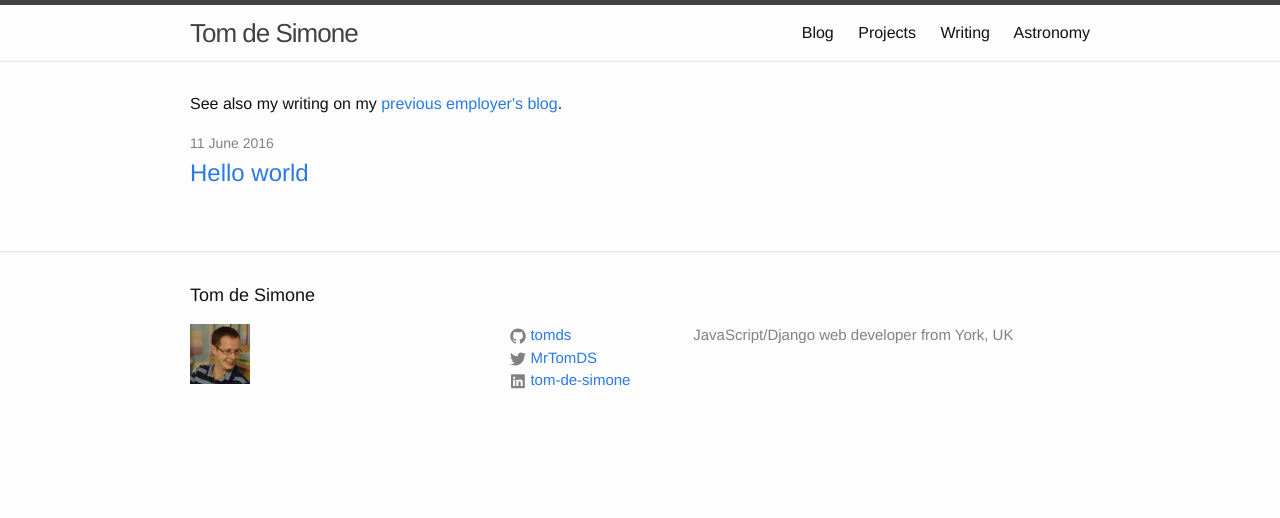
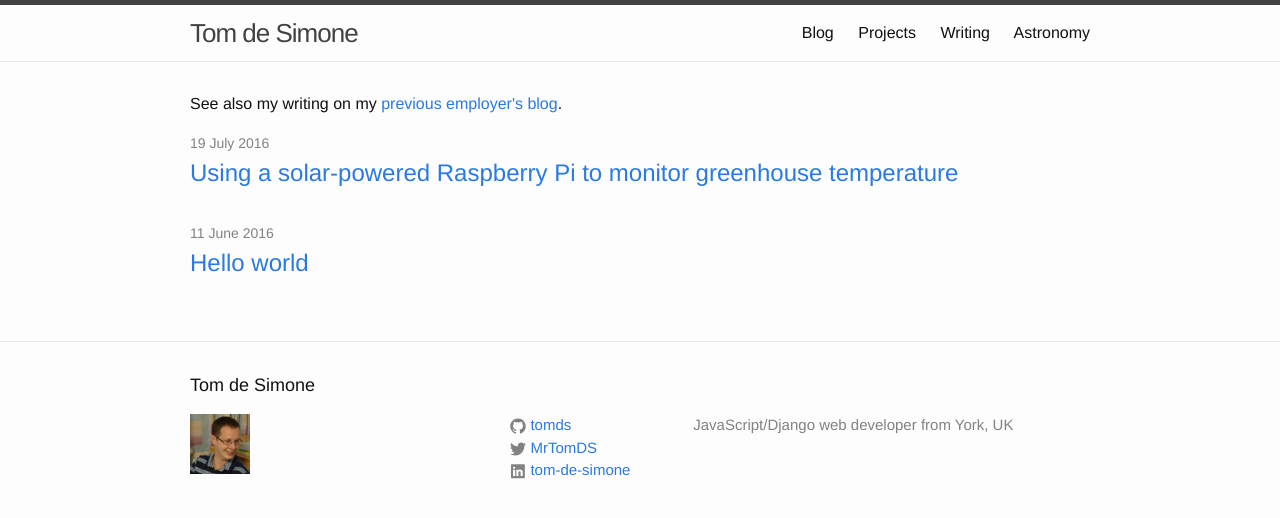
Before and after one commit to tomds/tomds.github.io, a Jekyll site: the page built from blog.html, in a window 1280 px wide. Shown: the top 518 px of the page. Built offline with Jekyll 4.4.1, drawn with Linux system fonts in a browser that asks for light colours.

Commit message:
Greenhouse blog post

```diff
--- a/_includes/gallery.html
+++ b/_includes/gallery.html
@@ -1,4 +1,4 @@
-<div class="gallery" itemscope itemtype="http://schema.org/ImageGallery">
+<div class="gallery hide-captions" itemscope itemtype="http://schema.org/ImageGallery">
 
     <figure itemprop="associatedMedia" itemscope itemtype="http://schema.org/ImageObject">
         <a href="/img/astro/moon_large.jpg" data-msrc="/img/astro/moon_med.jpg" itemprop="contentUrl" data-size="2048x1360">
--- /dev/null
+++ b/_posts/2016-07-19-solar-powered-greenhouse-raspberry-pi-temperature-monitor.html
@@ -0,0 +1,63 @@
+---
+layout: post
+title:  "Using a solar-powered Raspberry Pi to monitor greenhouse temperature"
+date:   2016-07-19 17:01:06 +0100
+---
+<div id="gallery" class="hide-captions" itemscope itemtype="http://schema.org/ImageGallery">
+    <figure itemprop="associatedMedia" itemscope itemtype="http://schema.org/ImageObject">
+        <a href="/img/greenhouse/panorama_2048.jpg" data-msrc="/img/greenhouse/panorama_900.jpg" itemprop="contentUrl" data-size="2048x504">
+            <img src="/img/greenhouse/panorama_900.jpg" itemprop="thumbnail" alt="Greenhouse panorama" />
+        </a>
+        <figcaption itemprop="caption description">Greenhouse panorama</figcaption>
+    </figure>
+
+    <p>I bought a greenhouse at the start of this year and decided to repurpose a spare <a href="https://shop.pimoroni.com/collections/raspberry-pi/products/raspberry-pi-3" target="_blank">Raspberry Pi</a> as a temperature monitoring device that I could make pretty graphs from. The idea was that I would use it to decide the point at which it would be warm enough to leave plants in the greenhouse overnight, but mainly I just thought it would be a bit of fun :)</p>
+
+    <p>I started off with a Raspberry Pi 2, a <a href="https://www.amazon.co.uk/dp/B00VJSGT2A/" target="_blank">portable phone charger</a>, a WiFi dongle, a breadboard and a <a href="http://www.modmypi.com/electronics/sensors/ds18b20-one-wire-digital-temperature-sensor/" target="_blank">digital temperature sensor</a>. I followed <a href="http://www.modmypi.com/blog/ds18b20-one-wire-digital-temperature-sensor-and-the-raspberry-pi" target="_blank">this guide</a> to wire up the temperature sensor and write a python script to record the current temperature. I also modified the script slightly to update a JSON file with the latest reading. I then wrote a simple cron job to run the python script every 10 minutes and SCP the JSON file to a second Raspberry Pi located in my house, which would then act as a web server to render the temperature graphs on a web page (I will put all this code on GitHub at some point!).</p>
+
+    <figure itemprop="associatedMedia" itemscope itemtype="http://schema.org/ImageObject">
+        <a href="/img/greenhouse/graph.png" data-msrc="/img/greenhouse/graph_900.jpg" itemprop="contentUrl" data-size="1851x470">
+            <img src="/img/greenhouse/graph_900.jpg" itemprop="thumbnail" alt="Temperature graph" />
+        </a>
+        <figcaption itemprop="caption description">Temperature graph</figcaption>
+    </figure>
+
+    <p>This worked well and I started to get some lovely graphs, but there was a small problem in that I had to turn off the Pi in order to recharge the phone charger when it ran out of power. I ended up alternating between the phone charger and a 12V sealed lead-acid battery that I happened to have (with a <a href="https://www.amazon.co.uk/dp/B00AAT3SVE/" target="_blank">cigarette socket adaptor</a> with 5V USB ports), so that I could at least charge one battery while powering the Pi with the other one. Using a <a href="https://www.amazon.co.uk/dp/B01D19VXCU/" target="_blank">USB ammeter</a>, I estimated that the Pi uses around 0.25A on average, so my 20Ah portable phone charger would last roughly 20 / 0.25 = 80 hours, or around 3 days. The 12V battery is rated at 17Ah, but you're not really supposed to drain sealed lead-acid batteries below 50%, so taking 8.5Ah as the 12V capacity, the equivalent 5V capacity would be (8.5 * 12) / 5 = 20.4 Ah, so basically the same as the phone charger i.e. 3 days. In reality, the phone charger lasted just over 2 days, so obviously there were other factors to take into account e.g. efficiency and the actual capacity being slightly lower than stated.</p>
+
+    <p>So I would have to swap the batteries over no more than once every couple of days, but this still didn't quite satisfy my nerd urges; ideally I would just leave the Pi in the greenhouse and never have to touch it at all! So I ended up buying... a solar panel and solar charge controller from <a href="http://www.photonicuniverse.com/" target="_blank">Photonic Universe</a> to charge the 12V battery!</p>
+
+    <p>When calculating what size solar panel to buy, there are many variables: expected power draw, latitude, direction of solar panel, expected number of hours of sunshine per day etc. The power draw was a tricky one to estimate because I didn't want to rule out adding extra greenhouse gadgets later e.g. fans, heating, irrigation etc. To power just the Raspberry Pi on its own and keep the battery sufficiently charged, in the north of England, a 20W panel should theoretically be enough, although possibly not during the darkest winter days. I decided to play it safe and get a 50W panel to go with my 17Ah battery. Slightly overkill to power a little Raspberry Pi, but hey :)</p>
+
+    <figure itemprop="associatedMedia" itemscope itemtype="http://schema.org/ImageObject">
+        <a href="/img/greenhouse/rpi_2048.jpg" data-msrc="/img/greenhouse/rpi_900.jpg" itemprop="contentUrl" data-size="2048x1152">
+            <img src="/img/greenhouse/rpi_900.jpg" itemprop="thumbnail" alt="12V battery, Raspberry Pi, solar charge controller" />
+        </a>
+        <figcaption itemprop="caption description">12V battery, Raspberry Pi, solar charge controller</figcaption>
+    </figure>
+
+    <p>The solar charge controller is designed to be screwed to a wall in a boat or caravan, which obviously poses an issue for a greenhouse, since screws don't work well with glass. I didn't particularly want to glue anything to the glass, so I ended up fashioning a wooden base with two sides, to create a portable "wall" to screw the controller to. The two sides are screwed together for support, but they are connected to the base with just dowels; no screws or glue. This allows me to detach the sides from the base to make wiring easier.</p>
+
+    <figure itemprop="associatedMedia" itemscope itemtype="http://schema.org/ImageObject">
+        <a href="/img/greenhouse/controller_2048.jpg" data-msrc="/img/greenhouse/controller_900.jpg" itemprop="contentUrl" data-size="2048x1152">
+            <img src="/img/greenhouse/controller_900.jpg" itemprop="thumbnail" alt="Solar charge controller" />
+        </a>
+        <figcaption itemprop="caption description">Solar charge controller</figcaption>
+    </figure>
+
+    <p>The project got an unexpected boost when my friend John donated a <a href="https://shop.pimoroni.com/products/mopi-mobile-pi-power" target="_blank">MoPi</a> that he wasn't using, which meant two things: first, I could now plug the Pi straight into the 12V load circuit of the solar charge controller (the MoPi accepts anything from 12V to 20V, rather than the Pi's usual 5V), bypassing the cigarette adapter and thus increasing efficiency; second, I could use the MoPi to turn the Pi off and on at set intervals, saving even more battery power! So now I have the Pi configured to turn on for 2 minutes, long enough to boot up and take a temperature reading (and let me SSH into it if there's a problem), then turn off for 8 minutes, and so on, reducing power usage by 80%.</p>
+
+    <p>So now I have pretty temperature graphs, and don't have to mess around with changing batteries every few days! Of course, I still go into the greenhouse to water the plants (automatic irrigation will have to wait until another time!), and occasionally check the charge controller to see the reassuring "battery full" indicator :)</p>
+
+    <p>The finished product:</p>
+
+    <figure itemprop="associatedMedia" itemscope itemtype="http://schema.org/ImageObject">
+        <a href="/img/greenhouse/back_2048.jpg" data-msrc="/img/greenhouse/back_480.jpg" itemprop="contentUrl" data-size="1152x2048">
+            <img src="/img/greenhouse/back_480.jpg" itemprop="thumbnail" alt="Raspberry Pi and solar panel" />
+        </a>
+        <figcaption itemprop="caption description">Raspberry Pi and solar panel</figcaption>
+    </figure>
+</div>
+
+{% include photoswipe.html %}
+
+<script>initPhotoSwipeFromDOM('#gallery');</script>
--- a/_sass/gallery.scss
+++ b/_sass/gallery.scss
@@ -19,10 +19,6 @@
         border: none;
     }
 
-    figcaption {
-        display: none;
-    }
-
     .photo-moon {
         margin-top: -13px;
     }
@@ -33,3 +29,7 @@
         -webkit-overflow-scrolling: touch;
     }
 }
+
+.hide-captions figcaption {
+    display: none;
+}
```
Also changed, not shown: _includes/photoswipe.html (+7 -0 lines), astronomy.html (+1 -6 lines), js/gallery.js (+11 -3 lines), img/greenhouse/back_2048.jpg (added), img/greenhouse/back_480.jpg (added), img/greenhouse/controller_2048.jpg (added), img/greenhouse/controller_900.jpg (added), img/greenhouse/graph.png (added), img/greenhouse/graph_900.jpg (added), img/greenhouse/panorama_2048.jpg (added), img/greenhouse/panorama_900.jpg (added), img/greenhouse/rpi_2048.jpg (added), img/greenhouse/rpi_900.jpg (added), 4 other files.
